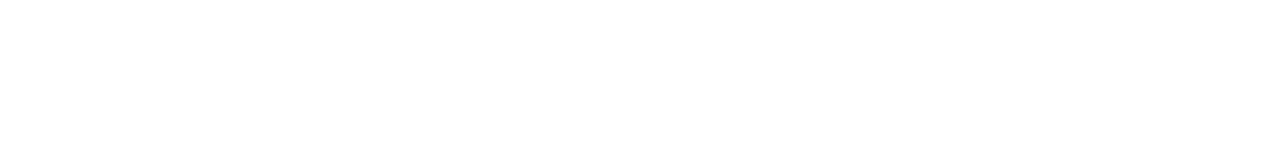
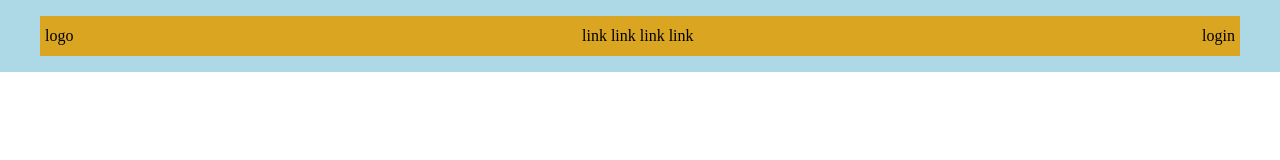
Before and after one commit to NicholasPeara92/htmlcss-struttura-discord, a plain HTML site: page index.html in a window 1280 px wide. Drawn offline with Linux system fonts and the light colour scheme.

Commit message:
add scaffolding ed header top

```diff
--- a/css/style.css
+++ b/css/style.css
@@ -6,10 +6,36 @@
 }
 
 /* debug */
+.debug header{
+    background-color: #add8e6;
+
+}
+.debug .header-top{
+    background-color: #daa520;
+    height: 40px;
+    padding: 0 5px;
+
+
+}
 
 /* common */
+.container{
+   max-width: 1200px;
+   margin: auto;
+
+}
 
 /* header */
+header{
+    padding: 16px 0;
+}
+
+.header-top{
+    display: flex;
+    justify-content: space-between;
+    align-items: center;
+
+}
 
 /* main */
 
--- a/index.html
+++ b/index.html
@@ -7,10 +7,18 @@
         <title>Discord</title>
         <link rel="stylesheet" href="css/style.css">
     </head>
-    <body>
-        <header></header>
-        <main></main>
-        <footer></footer>
+    <body class="debug">
+        <header>
+                <div class="container header-top">
+                    <div class="logo">logo</div>
+                    <nav class="main-nav">link link link link</nav>
+                    <div class="login">login</div>
+                </div>
+                <div class="hero"></div>
+        </header>
+                <main></main>
+                <footer></footer>
+
 
     </body>
 </html>
```
